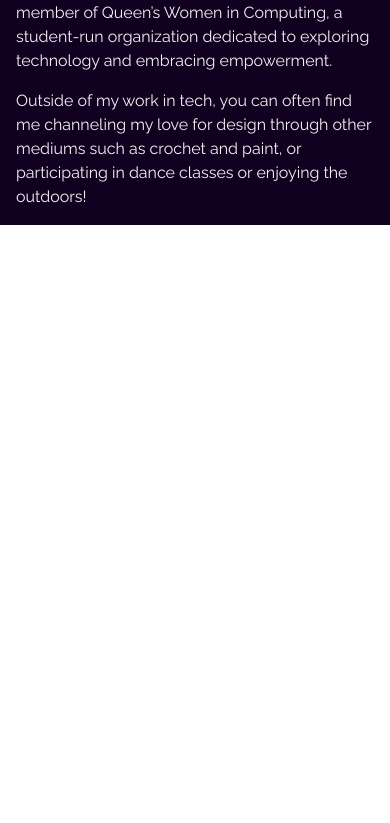
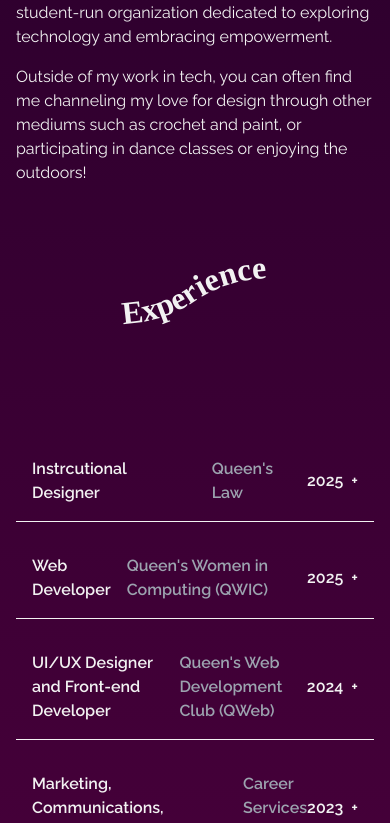
Before and after one commit to kavitaithomas/portfolio, a React (Create React App) app: page / in a window 390 px wide. Shown: the part 1165-1988 px from the top of the page. Before the commit the page ends 1390 px from the top, so only its background shows below. Built offline with nearby package versions, Linux system fonts and the light colour scheme; a web font is replaced by a local one.

Commit message:
feat: :sparkles: Created responsive accordion for Experience section

```diff
--- a/src/App.js
+++ b/src/App.js
@@ -1,14 +1,16 @@
 import NavBar from "./components/NavBar";
 import Hero from "./components/Hero";
 import AboutMe from "./components/AboutMe";
+import Experience from "./components/Experience";
 
 function App() {
   return (
-    <div className="bg-darkest-purple min-h-screen">
+    <div className="bg-gradient-to-b from-darkest-purple to-dark-purple min-h-screen">
       <div className="mx-4 sm:mx-8 md:mx-16 lg:mx-36">
         <NavBar />
         <Hero />
         <AboutMe />
+        <Experience />
       </div>
     </div>
   );
--- a/src/components/AboutMe.jsx
+++ b/src/components/AboutMe.jsx
@@ -41,7 +41,7 @@
           <p className="my-4">
             I am a fourth year Computing student graduating in Spring 2025 from
             Queen’s University in Kingston, Ontario. I have a specific interest
-            in front-end and full-stack development, along with web and UI/UX
+            in front-end and full-stack development, and enjoy web and UI/UX
             design.
           </p>
           <p>
--- /dev/null
+++ b/src/components/Experience.jsx
@@ -0,0 +1,104 @@
+import React from "react";
+import { useState } from "react";
+
+const Experience = () => {
+  const [activeIndex, setActiveIndex] = useState(null);
+
+  const handleToggle = (index) => {
+    setActiveIndex(activeIndex === index ? null : index);
+  };
+
+  const accordionData = [
+    {
+      title: "Instrcutional Designer",
+      place: "Queen's Law",
+      year: "2025",
+      content:
+        "Tailwind CSS is a utility-first CSS framework for building custom designs quickly and efficiently.",
+    },
+    {
+      title: "Web Developer",
+      place: "Queen's Women in Computing (QWIC)",
+      year: "2025",
+      content:
+        "Tailwind CSS allows for rapid development, responsive designs, and complete control over styling.",
+    },
+    {
+      title: "UI/UX Designer and Front-end Developer",
+      place: "Queen's Web Development Club (QWeb)",
+      year: "2024",
+      content:
+        "Tailwind CSS can be installed via npm or using a CDN for quick prototyping.",
+    },
+    {
+      title: "Marketing, Communications, Publications Assistant",
+      place: "Career Services",
+      year: "2023",
+      content:
+        "Tailwind CSS can be installed via npm or using a CDN for quick prototyping.",
+    },
+  ];
+
+  return (
+    <div>
+      {/* Wave Text */}
+      <div className="flex flex-col items-center md:mt-16">
+        {/* Title */}
+        <div className="font-title sm:text-2xl md:text-3xl">
+          <svg
+            className="w-[1000px] h-[200px]"
+            viewBox="0 0 400 100"
+            xmlns="http://www.w3.org/2000/svg"
+          >
+            <defs>
+              <path
+                id="wave"
+                d="M10,50 C60,10 140,90 200,50 C260,10 340,90 390,50"
+                fill="transparent"
+              />
+            </defs>
+            <text fill="#F2F2F2" fontWeight="bold">
+              <textPath href="#wave" textAnchor="middle" startOffset="50%">
+                Experience
+              </textPath>
+            </text>
+          </svg>
+        </div>
+      </div>
+      {/* Accordion */}
+      <div className="w-full max-w-5xl mx-auto mt-10 space-y-4 pb-40">
+        {accordionData.map((item, index) => (
+          <div key={index} className="border-b border-my-gray overflow-hidden">
+            <button
+              onClick={() => handleToggle(index)}
+              className="w-full flex justify-between rounded-lg items-center p-4 text-my-gray font-semibold group hover:bg-darkest-purple"
+            >
+              {/* Left Section: Title and Place */}
+              <div className="flex text-left space-x-4">
+                <span>{item.title}</span>
+                <div className="text-gray-400">
+                  <span>{item.place}</span>
+                </div>
+              </div>
+
+              {/* Right Section: Year and Toggle Icon */}
+              <div className="flex items-center space-x-2">
+                <span>{item.year}</span>
+                <span>{activeIndex === index ? "-" : "+"}</span>
+              </div>
+            </button>
+            <div
+              className={`transition-[max-height] duration-300 ease-in-out overflow-hidden ${
+                activeIndex === index ? "max-h-40 p-4" : "max-h-0"
+              }  text-my-gray`}
+            >
+              {item.content}
+            </div>
+          </div>
+        ))}
+      </div>
+    </div>
+  );
+};
+
+export default Experience;
--- a/src/components/Hero.jsx
+++ b/src/components/Hero.jsx
@@ -28,7 +28,7 @@
           </p>
         </div>
         {/* Arrow Button for smooth continuation */}
-        <div className="absolute bottom-10 items-center text-my-gray rounded-3xl h-16 bg-dark-purple hidden lg:flex">
+        <div className="absolute bottom-10 items-center text-my-gray rounded-3xl h-16 bg-darkest-purple hidden lg:flex">
           <IoIosArrowRoundDown size={50} className="animate-bounce mt-4" />
         </div>
       </div>
--- a/tailwind.config.js
+++ b/tailwind.config.js
@@ -8,8 +8,7 @@
       },
       colors: {
         "darkest-purple": "#120020",
-        "dark-purple": "#2F024A",
-        "pinkish-purple": "#A708FD",
+        "dark-purple": "#49003B",
         "my-gray": "#F2F2F2",
       },
     },
```
Also changed, not shown: src/assets/techstack/bash.jpeg (added).
